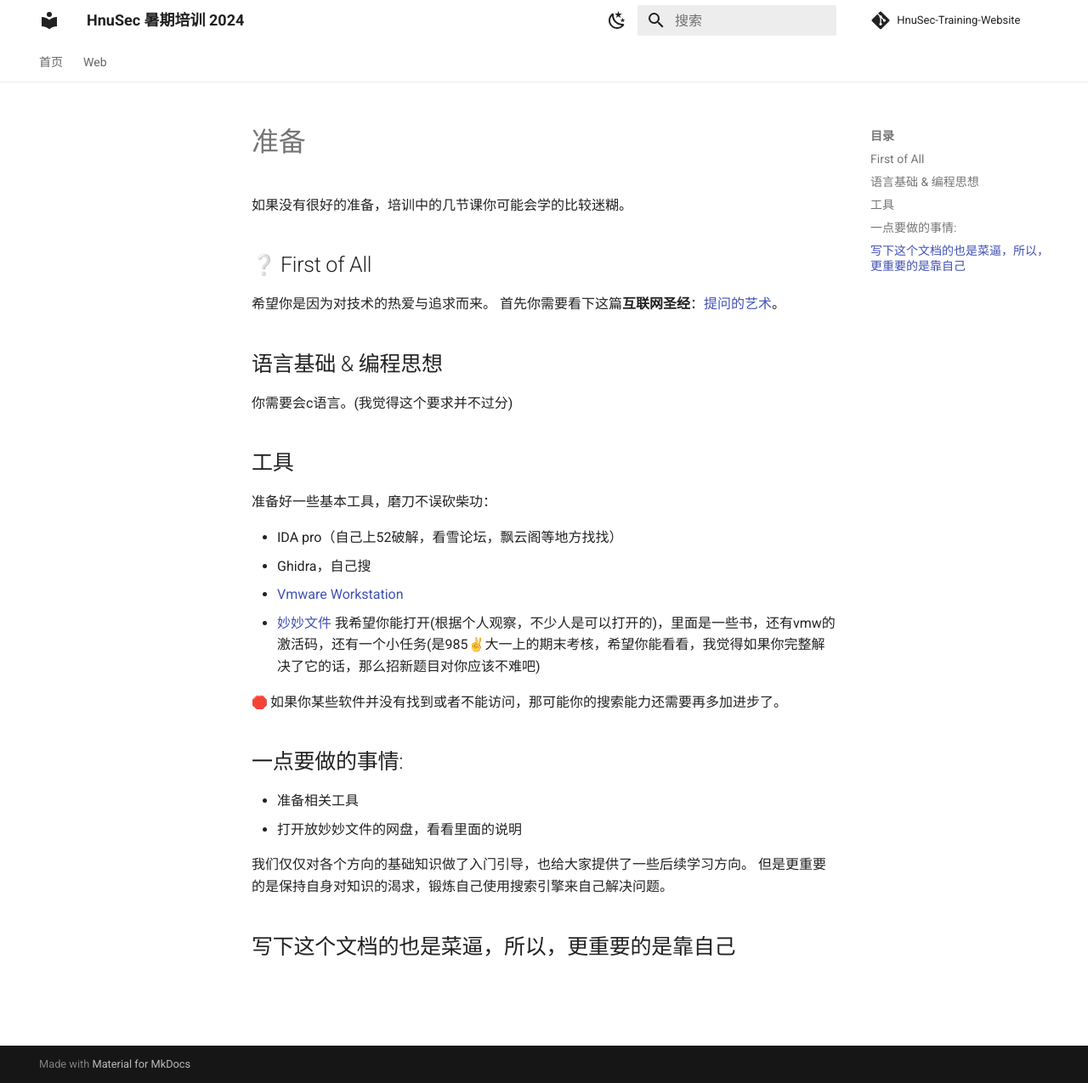
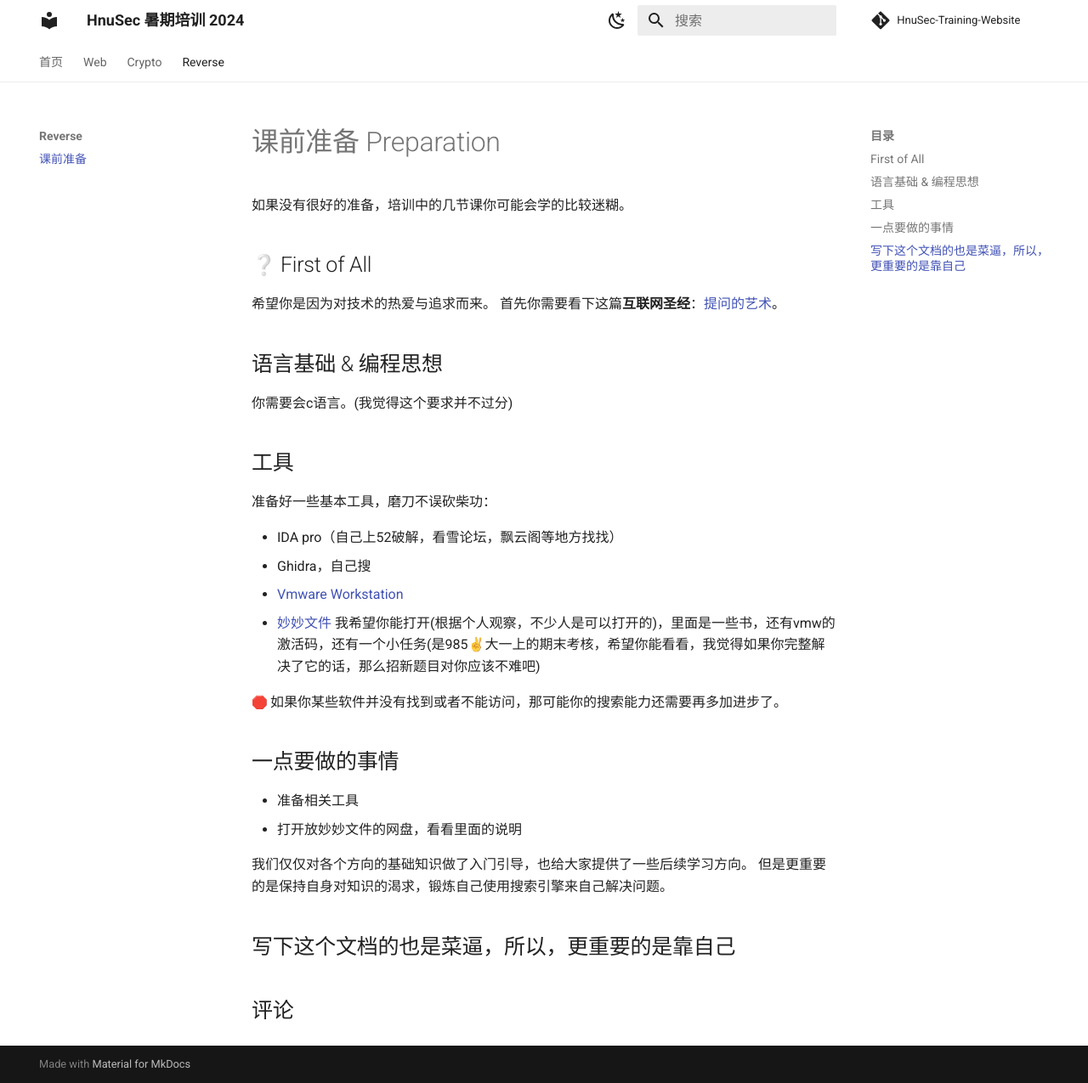
Before and after one commit to natro92/HnuSec-Training-Website, an MkDocs documentation site: the page built from docs/reverse/preparation.md, in a window 1280 px wide and 1275 px high. Shown: the whole window at 85% size. Built offline with MkDocs 1.6.1 and Material for MkDocs 9.7.7, drawn with Linux system fonts in a browser that asks for light colours; emoji names are drawn with the system emoji font; comment, search, counter and statistics services are not loaded.

Commit message:
formatting

```diff
--- a/docs/RE/preparation.md
+++ b/docs/reverse/preparation.md
@@ -1,8 +1,9 @@
-# 准备
+# 课前准备 Preparation
 
 如果没有很好的准备，培训中的几节课你可能会学的比较迷糊。
 
 ## :grey_question: First of All
+
 希望你是因为对技术的热爱与追求而来。
 首先你需要看下这篇**互联网圣经**：[提问的艺术](https://how-to-ask.natro92.fun/)。
 
@@ -19,13 +20,14 @@
 - [Vmware Workstation](https://softwareupdate.vmware.com/cds/vmw-desktop/ws/17.5.2/23775571/windows/core/VMware-workstation-17.5.2-23775571.exe.tar)
 - [妙妙文件](https://drive.google.com/drive/folders/1L2TQ8rgXnlKK5hOkxinGWEtqQQ6NqRV0)  我希望你能打开(根据个人观察，不少人是可以打开的)，里面是一些书，还有vmw的激活码，还有一个小任务(是985✌大一上的期末考核，希望你能看看，我觉得如果你完整解决了它的话，那么招新题目对你应该不难吧)
 
-
 :stop_sign: 如果你某些软件并没有找到或者不能访问，那可能你的搜索能力还需要再多加进步了。
 
-## 一点要做的事情:
+## 一点要做的事情
+
 - 准备相关工具
 - 打开放妙妙文件的网盘，看看里面的说明
 
 我们仅仅对各个方向的基础知识做了入门引导，也给大家提供了一些后续学习方向。
 但是更重要的是保持自身对知识的渴求，锻炼自己使用搜索引擎来自己解决问题。
+
 ## 写下这个文档的也是菜逼，所以，更重要的是靠自己
--- a/mkdocs.yml
+++ b/mkdocs.yml
@@ -6,7 +6,7 @@
 theme:
   name: material
   language: zh
-  # custom_dir: theme/
+  custom_dir: theme/
   # logo: images/logo.png
   # favicon: images/favicon.png
   features:
@@ -90,3 +90,7 @@
     - index.md
   - Web:
     - 课前准备: web/preparation.md
+  - Crypto:
+    - 课前准备: crypto/preparation.md
+  - Reverse:
+    - 课前准备: reverse/preparation.md
--- /dev/null
+++ b/theme/partials/comments.html
@@ -0,0 +1,37 @@
+<h2 id="__comments">{{ lang.t("meta.comments") }}</h2>
+<!-- Insert generated snippet here -->
+<script src="https://giscus.app/client.js" data-repo="natro92/HnuSec-Training-Website" data-repo-id="R_kgDOMV0NrA"
+  data-category="Announcements" data-category-id="DIC_kwDOMV0NrM4CgxEg" data-mapping="pathname" data-strict="0"
+  data-reactions-enabled="1" data-emit-metadata="0" data-input-position="top" data-theme="preferred_color_scheme"
+  data-lang="zh-CN" data-loading="lazy" crossorigin="anonymous" async>
+  </script>
+
+<!-- Synchronize Giscus theme with palette -->
+<script>
+  var giscus = document.querySelector("script[src*=giscus]")
+
+  /* Set palette on initial load */
+  var palette = __md_get("__palette")
+  if (palette && typeof palette.color === "object") {
+    var theme = palette.color.scheme === "slate" ? "dark" : "light"
+    giscus.setAttribute("data-theme", theme)
+  }
+
+  /* Register event handlers after documented loaded */
+  document.addEventListener("DOMContentLoaded", function () {
+    var ref = document.querySelector("[data-md-component=palette]")
+    ref.addEventListener("change", function () {
+      var palette = __md_get("__palette")
+      if (palette && typeof palette.color === "object") {
+        var theme = palette.color.scheme === "slate" ? "dark" : "light"
+
+        /* Instruct Giscus to change theme */
+        var frame = document.querySelector(".giscus-frame")
+        frame.contentWindow.postMessage(
+          { giscus: { setConfig: { theme } } },
+          "https://giscus.app"
+        )
+      }
+    })
+  })
+</script>
```
Also changed, not shown: docs/index.md (+2 -0 lines).
